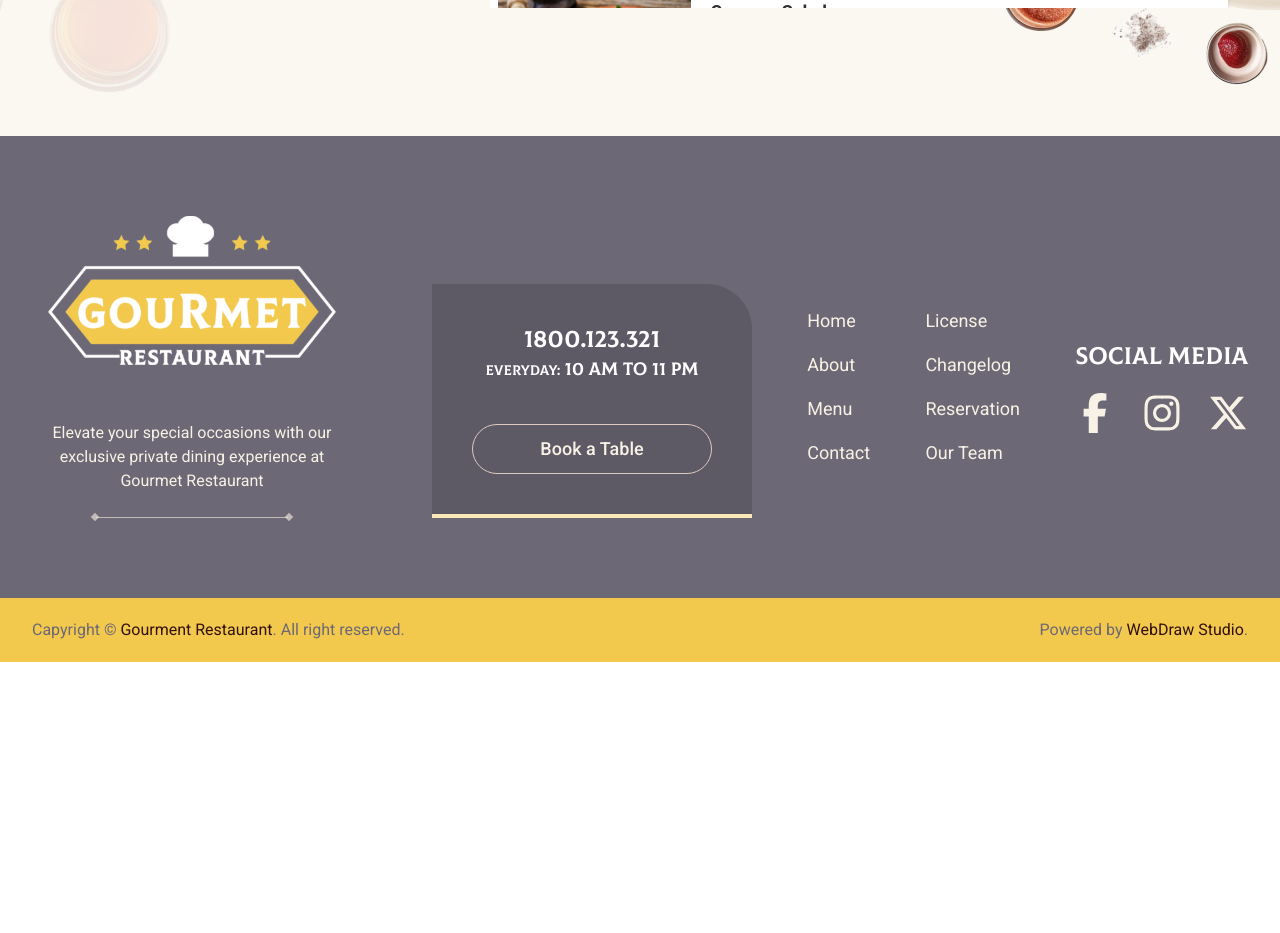
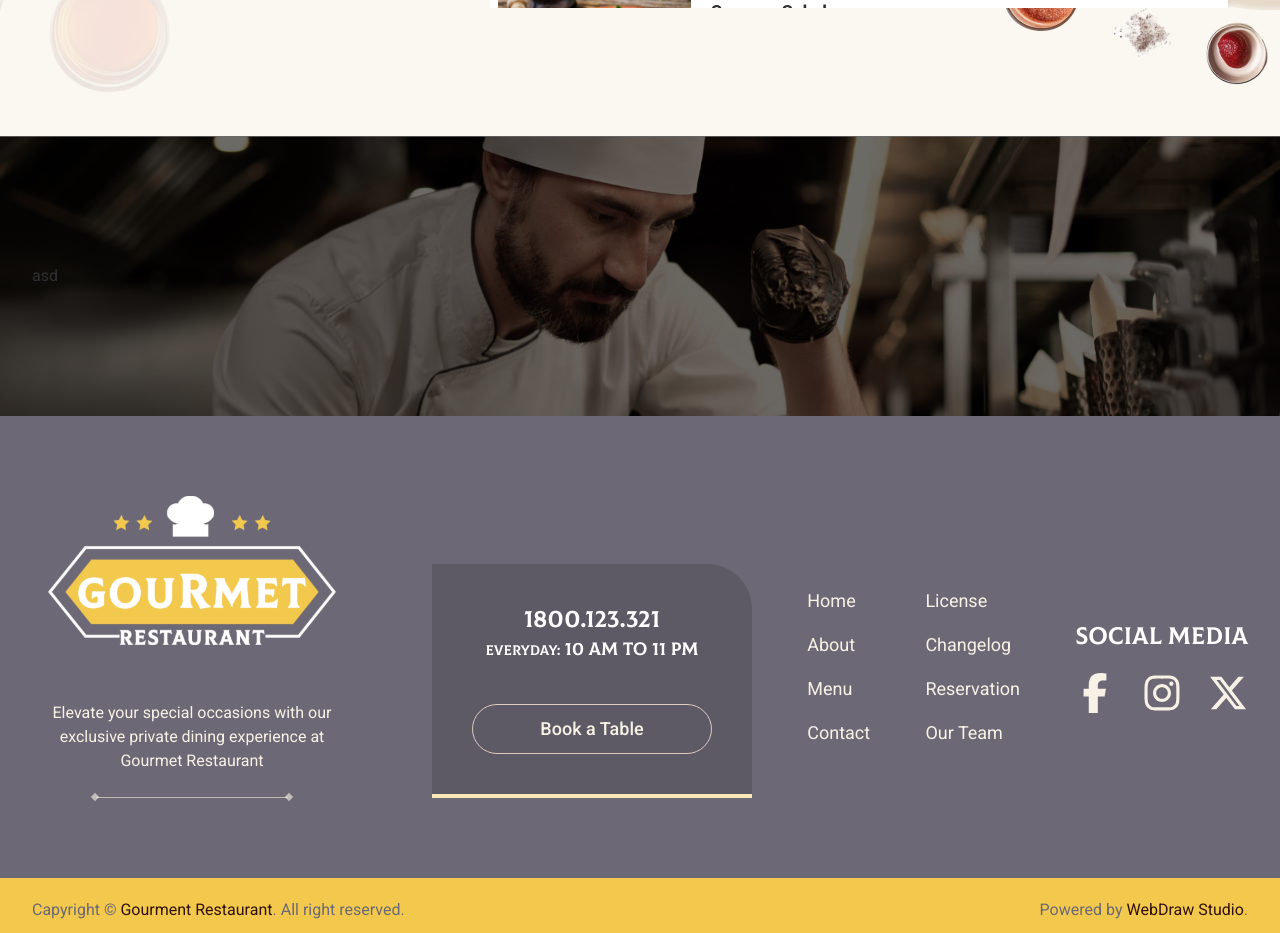
Before and after one commit to imTheoDoR/gourment-restaurant, a Next.js app: page /menu in a window 1280 px wide. Shown: the part 1760-2693 px from the top of the page. Before the commit the page ends 2422 px from the top, so only its background shows below. Built offline with nearby package versions, Linux system fonts and the light colour scheme.

Commit message:
menu limit for homepage

```diff
--- a/app/menu/page.tsx
+++ b/app/menu/page.tsx
@@ -1,5 +1,6 @@
 import Header from "@/components/header";
 import OurMenu from "@/components/menu/our-menu";
+import Preparation from "@/components/menu/preparation";
 
 export default function MenuPage() {
   return (
@@ -11,6 +12,7 @@ export default function MenuPage() {
       />
 
       <OurMenu />
+      <Preparation />
     </main>
   );
 }
--- a/components/homepage/explore-menu/explore-menu.tsx
+++ b/components/homepage/explore-menu/explore-menu.tsx
@@ -29,7 +29,8 @@ const ExploreMenu = () => {
 
           <div className="mt-10">
             <div className="grid grid-cols-1 lg:grid-cols-2 gap-10">
-              {menu.map((item, index) => (
+              {menu
+                .map((item, index) => (
                   <TabsContent key={index} value={item.category}>
                     <ItemMenu
                       image={`/images/menu/${item.image}`}
@@ -38,7 +39,8 @@ const ExploreMenu = () => {
                       price={item.price}
                     />
                   </TabsContent>
-              ))}
+                ))
+                .slice(0, 4)}
             </div>
           </div>
         </Tabs>
--- /dev/null
+++ b/components/menu/preparation.tsx
@@ -0,0 +1,11 @@
+"use client";
+
+const Preparation = () => {
+  return (
+    <section className="bg-preparation bg-cover bg-no-repeat w-full py-20 lg:py-32">
+      <div className="container">asd</div>
+    </section>
+  );
+};
+
+export default Preparation;
--- a/tailwind.config.ts
+++ b/tailwind.config.ts
@@ -34,6 +34,7 @@ const config = {
         menubg: "url('/images/menu-bg.png')",
         "menu-plate-1": "url('/images/plate3.png')",
         "menu-plate-2": "url('/images/plate4.png')",
+        preparation: "url('/images/preparation-bg.png')",
       },
       keyframes: {
         "accordion-down": {
```
Also changed, not shown: public/images/preparation-bg.png (added). Lines whose indentation alone changed are shown as unchanged.
